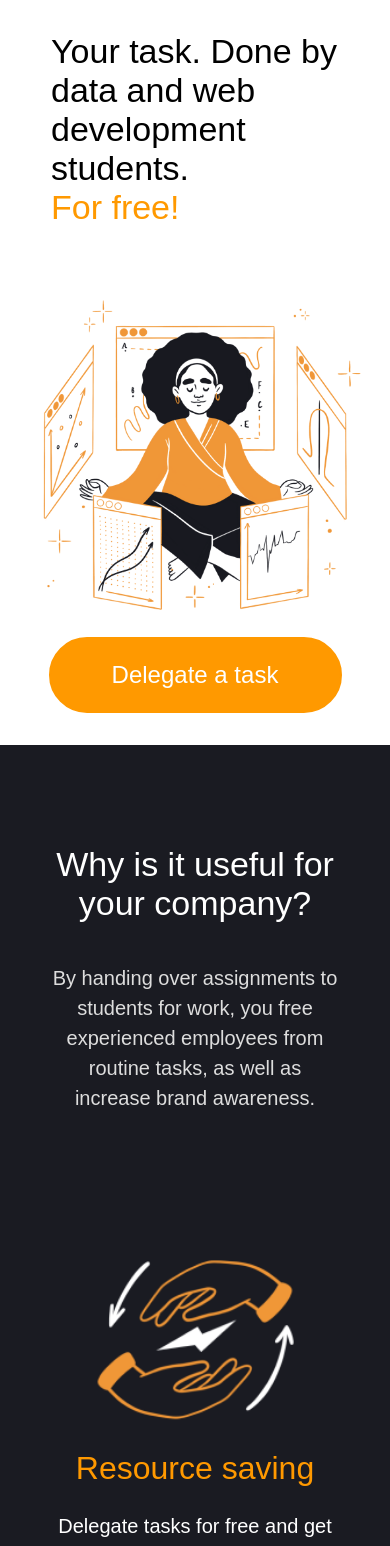
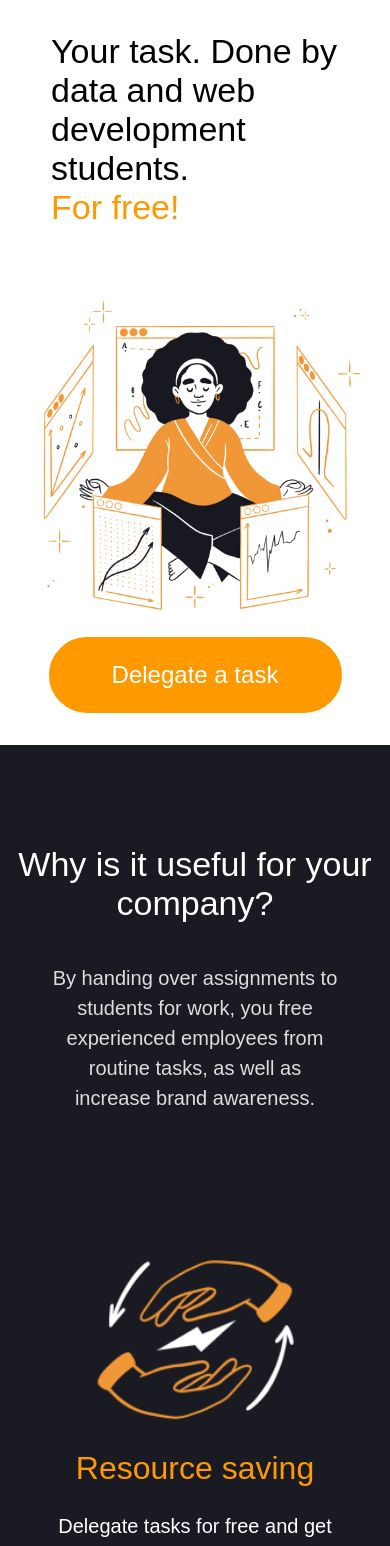
Before and after one commit to darkarnold/apiary-landing-page, a React (Create React App) app: page / in a window 390 px wide. Shown: the top 1546 px of the page. Built offline with nearby package versions, Linux system fonts and the light colour scheme.

Commit message:
Fix: add data.js, fix css

```diff
--- a/src/blocks/content/__heading/_theme_dark/content__heading_theme_dark.css
+++ b/src/blocks/content/__heading/_theme_dark/content__heading_theme_dark.css
@@ -1,10 +1,3 @@
 .content__heading_theme_dark {
     color: #fff;
 }
-
-@media only screen and (min-width: 1024px) {
-    .content__heading {
-        font-size: 48px;
-        line-height: 56px;
-    }
-}
--- a/src/blocks/content/__heading/content__heading.css
+++ b/src/blocks/content/__heading/content__heading.css
@@ -6,3 +6,10 @@
     line-height: 39px;
     padding: 100px 0 0;
 }
+
+@media only screen and (min-width: 1024px) {
+    .content__heading {
+        font-size: 48px;
+        line-height: 56px;
+    }
+}
--- a/src/blocks/content/__text/_theme_dark/content__text_theme_dark.css
+++ b/src/blocks/content/__text/_theme_dark/content__text_theme_dark.css
@@ -1,17 +1,3 @@
 .content__text_theme_dark {
     color: #dddddd;
 }
-
-@media only screen and (min-width: 1024px) {
-    .content__text {
-        font-size: 30px;
-        line-height: 40px;
-        max-width: 945px;
-    }
-}
-
-@media only screen and (min-width: 1440px) {
-    .content__text {
-        max-width: 840px;
-    }
-}
--- a/src/blocks/content/__text/content__text.css
+++ b/src/blocks/content/__text/content__text.css
@@ -8,3 +8,17 @@
     padding: 40px 0 0;
     max-width: 288px;
 }
+
+@media only screen and (min-width: 1024px) {
+    .content__text {
+        font-size: 30px;
+        line-height: 40px;
+        max-width: 945px;
+    }
+}
+
+@media only screen and (min-width: 1440px) {
+    .content__text {
+        max-width: 840px;
+    }
+}
--- a/src/blocks/content/__wrapper/content__wrapper.css
+++ b/src/blocks/content/__wrapper/content__wrapper.css
@@ -1,13 +1,18 @@
 .content__wrapper {
     margin: 0 auto;
     text-align: center;
-    max-width: 1280px;
-    padding: 0 40px;
+    max-width: 944px;
+    padding: 0 16px;
+    box-sizing: border-box;
 }
 
-
-@media only screen and (min-width: 1440px) {
+@media only screen and (min-width: 1024px) {
     .content__wrapper {
-        padding: 0 80px;
+        padding: 0;
     }
 }
+@media only screen and (min-width: 1280px) {
+    .content__wrapper {
+        max-width: 1280px;
+    }
+}
--- a/src/blocks/content/content.css
+++ b/src/blocks/content/content.css
@@ -6,4 +6,7 @@
 
 .content {
     width: 100%;
+    padding: 0;
+    margin: 0;
+    box-sizing: border-box;
 }
--- /dev/null
+++ b/src/blocks/root/__container/root__container.css
@@ -0,0 +1,6 @@
+.root__container {
+    margin: 0 auto;
+    display: flex;
+    flex-direction: column;
+    align-items: center;
+}
--- a/src/blocks/root/root.css
+++ b/src/blocks/root/root.css
@@ -17,10 +17,3 @@
     -ms-font-feature-settings: "kern" 1;
     font-feature-settings: "kern";
 }
-
-.root__container {
-    margin: 0 auto;
-    display: flex;
-    flex-direction: column;
-    align-items: center;
-  }
--- a/src/components/ContentWhy.js
+++ b/src/components/ContentWhy.js
@@ -8,19 +8,19 @@ function contentWhy(props) {
                 <h3 className="content__text content__text_theme_dark">{props.content.subtitle}</h3>
                 <div className="grid grid__items">
                     <div className="grid__item">
-                        <img src={`${props.content.topItemImage}`} alt="resource saving" className="grid__item-image" />
-                        <h4 className="grid__title">{props.content.topItemTitle}</h4>
-                        <p className="grid__subtitle">{props.content.topItemSubtitle}</p>
+                        <img src={`${props.content.topItem.image}`} alt={props.content.topItem.title} className="grid__item-image" />
+                        <h4 className="grid__title">{props.content.topItem.title}</h4>
+                        <p className="grid__subtitle">{props.content.topItem.subtitle}</p>
                     </div>
                     <div className="grid__item">
-                        <img src={`${props.content.leftItemImage}`} alt="publicize" className="grid__item-image" />
-                        <h4 className="grid__title">{props.content.leftItemTitle}</h4>
-                        <p className="grid__subtitle">{props.content.leftItemSubtitle}</p>
+                        <img src={`${props.content.leftItem.image}`} alt={props.content.leftItem.title} className="grid__item-image" />
+                        <h4 className="grid__title">{props.content.leftItem.title}</h4>
+                        <p className="grid__subtitle">{props.content.leftItem.subtitle}</p>
                     </div>
                     <div className="grid__item">
-                        <img src={`${props.content.rightItemImage}`} alt="PR boost" className="grid__item-image" />
-                        <h4 className="grid__title">{props.content.rightItemTitle}</h4>
-                        <p className="grid__subtitle">{props.content.rightItemSubtitle}</p>
+                        <img src={`${props.content.rightItem.image}`} alt={props.content.rightItem.title} className="grid__item-image" />
+                        <h4 className="grid__title">{props.content.rightItem.title}</h4>
+                        <p className="grid__subtitle">{props.content.rightItem.subtitle}</p>
                     </div>
                 </div>
             </div>
--- a/src/components/SectionWhyUseful.js
+++ b/src/components/SectionWhyUseful.js
@@ -1,23 +1,8 @@
 import React from "react";
 import ContentWhy from "./ContentWhy";
-import prBoost from "../images/PR-boost.png";
-import resourceSaving from "../images/resource-saving.png";
-import publicize from "../images/publicize.png";
+import contentWhyUseful from "../data";
 
 function SectionWhyUseful() {
-    const contentWhyUseful = {
-        title: "Why is it useful for your company?",
-        subtitle: "By handing over assignments to students for work, you free experienced employees from routine tasks, as well as increase brand awareness.",
-        topItemImage: resourceSaving,
-        topItemTitle: "Resource saving",
-        topItemSubtitle: "Delegate tasks for free and get results that can be used in your future work.",
-        leftItemImage: publicize,
-        leftItemTitle: "Publicize",
-        leftItemSubtitle: "We take pride in the real-world value of the tasks that our students perform and we share them in all available channels.",
-        rightItemImage: prBoost,
-        rightItemTitle: "PR boost",
-        rightItemSubtitle: "This will increase the visibility of the company among job seekers and attract those who share the values of your company."
-    }
     return (
         <ContentWhy content={contentWhyUseful} />
     )
--- /dev/null
+++ b/src/data.js
@@ -0,0 +1,25 @@
+import prBoost from "./images/PR-boost.png";
+import resourceSaving from "./images/resource-saving.png";
+import publicize from "./images/publicize.png";
+
+const contentWhyUseful = {
+    title: "Why is it useful for your company?",
+    subtitle: "By handing over assignments to students for work, you free experienced employees from routine tasks, as well as increase brand awareness.",
+    topItem: {
+        image: resourceSaving,
+        title: "Resource saving",
+        subtitle: "Delegate tasks for free and get results that can be used in your future work.",
+    },
+    leftItem: {
+        image: publicize,
+        title: "Publicize",
+        subtitle: "We take pride in the real-world value of the tasks that our students perform and we share them in all available channels.",
+    },
+    rightItem: {
+        image: prBoost,
+        title: "PR boost",
+        subtitle: "This will increase the visibility of the company among job seekers and attract those who share the values of your company."
+    }
+}
+
+export default contentWhyUseful
--- a/src/index.css
+++ b/src/index.css
@@ -1,6 +1,7 @@
 @import url("./vendor/normalize.css");
 @import url("./vendor/fonts.css");
 @import url("./blocks/root/root.css");
+@import url("./blocks/root/__container/root__container.css");
 @import url("./blocks/main/main.css");
 @import url("./blocks/cta/cta.css");
 
```
